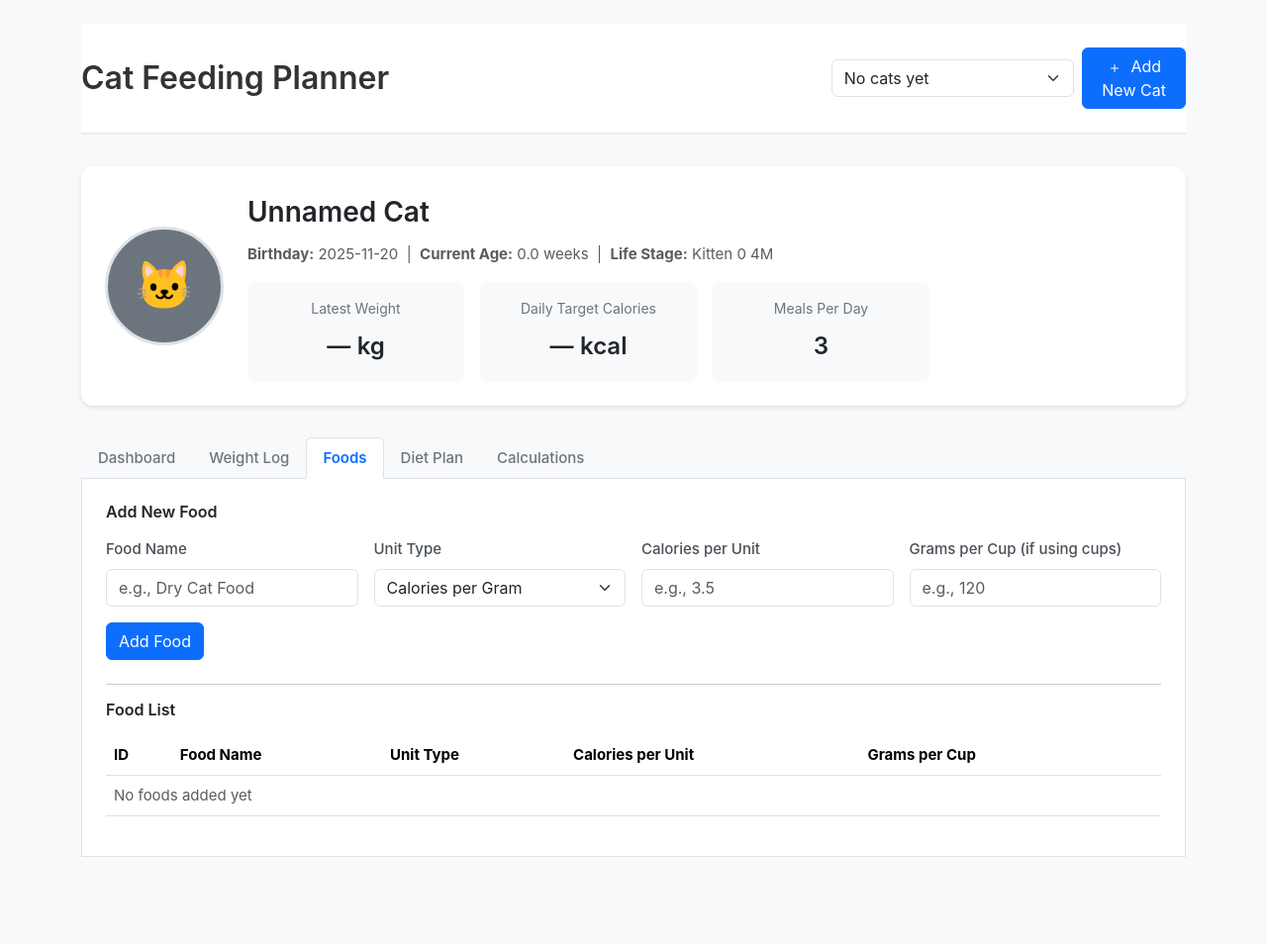
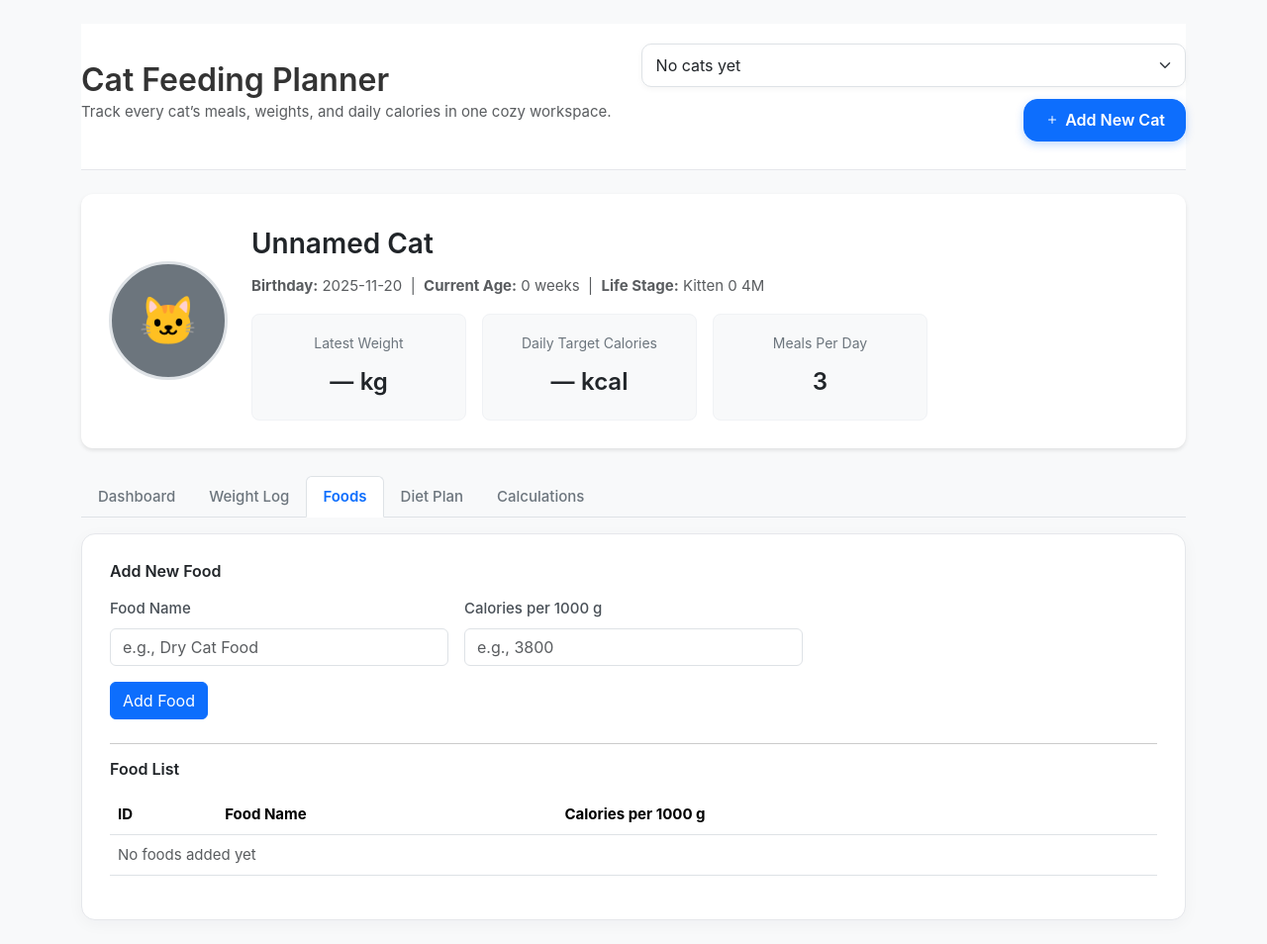
Before and after one commit to kxxxx-hi/babbu-feeder, a Flask app: page / in a window 1280 px wide, after a click on "Foods". Shown: the whole page at 99% size. Before the commit the page ends 866 px from the top, so only its background shows below. Run offline with Flask 3, Linux system fonts and the light colour scheme; some libraries are stand-ins or nearby versions.

Commit message:
Simplify food inputs and improve age display\n\n- Replace food units with a single "calories per 1000 g" field and adjust forms/tables\n- Update calorie calculations to work in grams only\n- Format cat ages as weeks, months or years without decimals\n- Polish top UI layout spacing and per-meal table to match new data

```diff
--- a/api/index.py
+++ b/api/index.py
@@ -64,9 +64,62 @@ def der_factor(stage: str) -> float:
 def der_kcal(weight_kg: float, stage: str) -> float:
     return rer_kcal(weight_kg) * der_factor(stage)
 
+def format_age_display(age_weeks: float) -> str:
+    if age_weeks is None or age_weeks < 0:
+        return "—"
+    weeks = int(round(age_weeks))
+    if weeks < 12:
+        return f"{weeks} week{'s' if weeks != 1 else ''}"
+    if weeks < 52:
+        months = weeks // 4
+        rem_weeks = weeks % 4
+        parts = []
+        if months:
+            parts.append(f"{months} month{'s' if months != 1 else ''}")
+        if rem_weeks:
+            parts.append(f"{rem_weeks} week{'s' if rem_weeks != 1 else ''}")
+        return " ".join(parts) if parts else "0 months"
+    years = weeks // 52
+    rem_weeks = weeks % 52
+    months = rem_weeks // 4
+    parts = [f"{years} year{'s' if years != 1 else ''}"]
+    if months:
+        parts.append(f"{months} month{'s' if months != 1 else ''}")
+    return " ".join(parts)
+
+def calories_per_kg(food: dict) -> Optional[float]:
+    """Return calories per 1000 g for a food entry, converting legacy fields if needed."""
+    if not food:
+        return None
+    if food.get("kcal_per_kg"):
+        try:
+            return float(food["kcal_per_kg"])
+        except (ValueError, TypeError):
+            return None
+    # Legacy fields
+    unit = food.get("unit")
+    kpu = food.get("kcal_per_unit")
+    if not kpu:
+        return None
+    try:
+        kpu = float(kpu)
+    except (ValueError, TypeError):
+        return None
+    if unit == "kcal_per_g":
+        return kpu * 1000.0
+    if unit == "kcal_per_cup":
+        gpc = food.get("grams_per_cup")
+        if gpc:
+            try:
+                return (kpu / float(gpc)) * 1000.0
+            except (ValueError, TypeError):
+                return None
+    return None
+
+
 def kcal_split(total_kcal: float, meals_per_day: int, diet_list: List[dict], foods_list: List[dict]) -> pd.DataFrame:
     if total_kcal <= 0 or meals_per_day <= 0 or not diet_list or not foods_list:
-        return pd.DataFrame(columns=["Food","pct","kcal_day","kcal_meal","qty_per_meal","unit","grams_per_meal"])
+        return pd.DataFrame(columns=["Food","pct","kcal_day","kcal_meal","grams_per_meal"])
 
     foods_dict = {f["id"]: f for f in foods_list}
     out = []
@@ -78,23 +131,17 @@ def kcal_split(total_kcal: float, meals_per_day: int, diet_list: List[dict], foo
         food = foods_dict.get(fid)
         if not food:
             continue
-        unit = food["unit"]
-        kpu = float(food["kcal_per_unit"])
-        qty_per_meal = kcal_meal / kpu if kpu > 0 else 0.0
-        grams_pm = None
-        if unit == "kcal_per_g":
-            grams_pm = qty_per_meal
-        elif unit == "kcal_per_cup":
-            gpc = food.get("grams_per_cup")
-            grams_pm = qty_per_meal * gpc if gpc else None
+        kcal_per_kg = calories_per_kg(food)
+        if not kcal_per_kg or kcal_per_kg <= 0:
+            continue
+        # grams per meal = kcal_meal * 1000 / kcal_per_kg
+        grams_pm = (kcal_meal * 1000.0) / kcal_per_kg
         out.append({
             "Food": food["name"],
             "pct": pct,
             "kcal_day": round(kcal_day, 1),
             "kcal_meal": round(kcal_meal, 1),
-            "qty_per_meal": round(qty_per_meal, 3),
-            "unit": ("g" if unit=="kcal_per_g" else "cups"),
-            "grams_per_meal": None if grams_pm is None else round(grams_pm, 1),
+            "grams_per_meal": round(grams_pm, 1),
         })
     return pd.DataFrame(out)
 
@@ -256,6 +303,12 @@ def get_foods():
         if not data:
             return []
         foods = data.get("foods", [])
+        # ensure kcal_per_kg present
+        for food in foods:
+            if "kcal_per_kg" not in food or not food.get("kcal_per_kg"):
+                converted = calories_per_kg(food)
+                if converted:
+                    food["kcal_per_kg"] = round(converted, 1)
         return sorted(foods, key=lambda x: x.get("name", ""))
     except Exception as e:
         print(f"Error reading foods: {e}")
@@ -498,16 +551,15 @@ def home():
         return redirect(url_for("home", cat_id=cat_id))
 
     if action == "add_food":
-        name = request.form.get("food_name").strip()
-        unit = request.form.get("food_unit")
-        kpu = float(request.form.get("kcal_per_unit"))
-        gpc_raw = request.form.get("grams_per_cup")
-        gpc = float(gpc_raw) if gpc_raw else None
+        name = (request.form.get("food_name") or "").strip()
+        if not name:
+            return redirect(url_for("home", cat_id=cat_id) if cat_id else url_for("home"))
+        kcal_per_kg = float(request.form.get("kcal_per_kg"))
+        if kcal_per_kg <= 0:
+            return redirect(url_for("home", cat_id=cat_id) if cat_id else url_for("home"))
         food_data = {
             "name": name,
-            "unit": unit,
-            "kcal_per_unit": kpu,
-            "grams_per_cup": gpc
+            "kcal_per_kg": round(kcal_per_kg, 1)
         }
         save_food(food_data)
         return redirect(url_for("home", cat_id=cat_id) if cat_id else url_for("home"))
@@ -576,6 +628,7 @@ def home():
             age_weeks = 0.0
 
     stage = (selected_cat.get("life_stage_override") or "") or infer_life_stage(age_weeks)
+    age_display = format_age_display(age_weeks)
 
     latest_w = None
     if not weights_df.empty:
@@ -613,6 +666,7 @@ def home():
         selected_cat=selected_cat,
         cat_id=cat_id,
         age_weeks=age_weeks,
+        age_display=age_display,
         stage=stage,
         latest_w=latest_w,
         daily_kcal=daily_kcal,
--- a/templates/index.html
+++ b/templates/index.html
@@ -17,15 +17,40 @@
     .table-sm td, .table-sm th { padding: .5rem; }
     .header-section {
       background: white;
-      border-bottom: 2px solid #e9ecef;
-      padding: 1.5rem 0;
-      margin-bottom: 2rem;
+      border-bottom: 1px solid #e5e7eb;
+      padding: 1.25rem 0 1.75rem;
+      margin-bottom: 1.5rem;
+    }
+    .header-section h2 {
+      font-weight: 600;
+      margin-bottom: 0.5rem;
+    }
+    .header-actions {
+      display: flex;
+      flex-wrap: wrap;
+      align-items: center;
+      gap: 0.75rem;
+    }
+    .cat-selector {
+      min-width: 230px;
+      padding: 0.55rem 2.5rem 0.55rem 0.85rem;
+      border-radius: 10px;
+      box-shadow: 0 2px 6px rgba(0,0,0,0.04);
+    }
+    .btn-add-cat {
+      display: inline-flex;
+      align-items: center;
+      gap: 0.35rem;
+      border-radius: 14px;
+      padding: 0.55rem 1.25rem;
+      font-weight: 600;
+      box-shadow: 0 3px 8px rgba(13,110,253,.25);
     }
     .cat-profile-card {
       background: white;
       border-radius: 12px;
-      padding: 1.5rem;
-      margin-bottom: 2rem;
+      padding: 1.75rem;
+      margin-bottom: 1.75rem;
       box-shadow: 0 2px 4px rgba(0,0,0,0.1);
     }
     .cat-profile-img {
@@ -44,8 +69,9 @@
     .stat-card {
       background: #f8f9fa;
       border-radius: 8px;
-      padding: 1rem;
+      padding: 1.15rem;
       text-align: center;
+      border: 1px solid #f0f2f5;
     }
     .stat-label {
       font-size: 0.875rem;
@@ -75,16 +101,41 @@
       color: #212529;
       margin-bottom: 1rem;
     }
+    .section-card {
+      background: #fff;
+      border-radius: 14px;
+      border: 1px solid #e5e7eb;
+      padding: 1.75rem;
+      box-shadow: 0 4px 16px rgba(15,23,42,0.04);
+    }
+    @media (max-width: 768px) {
+      .header-actions {
+        width: 100%;
+        flex-direction: column;
+        align-items: stretch;
+      }
+      .cat-selector {
+        width: 100%;
+      }
+      .btn-add-cat {
+        width: 100%;
+        justify-content: center;
+      }
+    }
   </style>
 </head>
 <body class="bg-light">
 <div class="container py-4">
   <!-- Header Section -->
   <div class="header-section">
-    <div class="d-flex justify-content-between align-items-center">
-      <h2 class="mb-0" style="font-weight: 600;">Cat Feeding Planner</h2>
-      <div class="d-flex gap-2 align-items-center">
-        <select class="form-select" id="catSelector" style="min-width: 200px;" onchange="window.location.href='?cat_id=' + this.value">
+    <div class="row align-items-center g-3">
+      <div class="col-lg-6 col-12">
+        <h2 class="mb-0">Cat Feeding Planner</h2>
+        <p class="text-muted mb-0">Track every cat’s meals, weights, and daily calories in one cozy workspace.</p>
+      </div>
+      <div class="col-lg-6 col-12">
+        <div class="header-actions justify-content-lg-end">
+          <select class="form-select cat-selector" id="catSelector" onchange="window.location.href='?cat_id=' + this.value">
           {% if cats|length > 0 %}
             {% for cat in cats %}
               <option value="{{ cat.id }}" {% if cat.id == cat_id %}selected{% endif %}>{{ cat.name }}</option>
@@ -93,12 +144,13 @@
             <option value="">No cats yet</option>
           {% endif %}
         </select>
-        <button class="btn btn-primary" data-bs-toggle="modal" data-bs-target="#addCatModal">
-          <svg xmlns="http://www.w3.org/2000/svg" width="16" height="16" fill="currentColor" viewBox="0 0 16 16" style="margin-right: 0.25rem;">
-            <path d="M8 4a.5.5 0 0 1 .5.5v3h3a.5.5 0 0 1 0 1h-3v3a.5.5 0 0 1-1 0v-3h-3a.5.5 0 0 1 0-1h3v-3A.5.5 0 0 1 8 4z"/>
-          </svg>
-          Add New Cat
-        </button>
+          <button class="btn btn-primary btn-add-cat" data-bs-toggle="modal" data-bs-target="#addCatModal">
+            <svg xmlns="http://www.w3.org/2000/svg" width="16" height="16" fill="currentColor" viewBox="0 0 16 16">
+              <path d="M8 4a.5.5 0 0 1 .5.5v3h3a.5.5 0 0 1 0 1h-3v3a.5.5 0 0 1-1 0v-3h-3a.5.5 0 0 1 0-1h3v-3A.5.5 0 0 1 8 4z"/>
+            </svg>
+            Add New Cat
+          </button>
+        </div>
       </div>
     </div>
   </div>
@@ -117,7 +169,7 @@
         <div class="cat-name">{{ selected_cat.name }}</div>
         <div class="text-muted mb-3">
           <strong>Birthday:</strong> {{ selected_cat.birthday if selected_cat.birthday else "Not set" }} &nbsp;|&nbsp;
-          <strong>Current Age:</strong> {{ "%.1f"|format(age_weeks) }} weeks &nbsp;|&nbsp;
+          <strong>Current Age:</strong> {{ age_display }} &nbsp;|&nbsp;
           <strong>Life Stage:</strong> {{ stage.replace("_", " ").title() }}
         </div>
         <div class="row g-3">
@@ -153,7 +205,7 @@
     <li class="nav-item"><button class="nav-link" data-bs-toggle="tab" data-bs-target="#calc" type="button">Calculations</button></li>
   </ul>
 
-  <div class="tab-content border border-top-0 p-4 bg-white">
+  <div class="tab-content section-card mt-3">
     <!-- Dashboard -->
     <div class="tab-pane fade show active" id="dash">
       <h6>Per-Meal Feeding Plan</h6>
@@ -168,8 +220,6 @@
               <th>% Daily Calories</th>
               <th>Calories per Day</th>
               <th>Calories per Meal</th>
-              <th>Quantity per Meal</th>
-              <th>Unit</th>
               <th>Grams per Meal</th>
             </tr>
           </thead>
@@ -180,9 +230,7 @@
               <td class="kmono">{{ "%.1f"|format(r.pct) }}%</td>
               <td class="kmono">{{ "%.1f"|format(r.kcal_day) }} kcal</td>
               <td class="kmono">{{ "%.1f"|format(r.kcal_meal) }} kcal</td>
-              <td class="kmono">{{ "%.3f"|format(r.qty_per_meal) }}</td>
-              <td>{{ r.unit }}</td>
-              <td class="kmono">{{ r.grams_per_meal if r.grams_per_meal is not none else "—" }} g</td>
+              <td class="kmono">{{ "%.1f"|format(r.grams_per_meal) if r.grams_per_meal is not none else "—" }} g</td>
             </tr>
           {% endfor %}
           </tbody>
@@ -250,24 +298,13 @@
       <form method="post" class="row g-3 mb-4">
         <input type="hidden" name="action" value="add_food">
         <input type="hidden" name="cat_id" value="{{ cat_id }}">
-        <div class="col-md-3">
+        <div class="col-md-4">
           <label class="form-label">Food Name</label>
           <input name="food_name" class="form-control" required placeholder="e.g., Dry Cat Food">
         </div>
-        <div class="col-md-3">
-          <label class="form-label">Unit Type</label>
-          <select name="food_unit" class="form-select">
-            <option value="kcal_per_g">Calories per Gram</option>
-            <option value="kcal_per_cup">Calories per Cup</option>
-          </select>
-        </div>
-        <div class="col-md-3">
-          <label class="form-label">Calories per Unit</label>
-          <input type="number" step="0.1" name="kcal_per_unit" class="form-control" required placeholder="e.g., 3.5">
-        </div>
-        <div class="col-md-3">
-          <label class="form-label">Grams per Cup (if using cups)</label>
-          <input type="number" step="1" name="grams_per_cup" class="form-control" placeholder="e.g., 120">
+        <div class="col-md-4">
+          <label class="form-label">Calories per 1000 g</label>
+          <input type="number" step="1" min="1" name="kcal_per_kg" class="form-control" required placeholder="e.g., 3800">
         </div>
         <div class="col-12">
           <button class="btn btn-primary">Add Food</button>
@@ -282,9 +319,7 @@
             <tr>
               <th>ID</th>
               <th>Food Name</th>
-              <th>Unit Type</th>
-              <th>Calories per Unit</th>
-              <th>Grams per Cup</th>
+              <th>Calories per 1000 g</th>
               <th></th>
             </tr>
           </thead>
@@ -293,9 +328,7 @@
             <tr>
               <td class="kmono">{{ f.id }}</td>
               <td><strong>{{ f.name }}</strong></td>
-              <td>{{ f.unit.replace("_", " ").title() }}</td>
-              <td class="kmono">{{ "%.1f"|format(f.kcal_per_unit) }} kcal</td>
-              <td class="kmono">{{ f.grams_per_cup if f.grams_per_cup else "—" }} g</td>
+              <td class="kmono">{{ "%.0f"|format(f.kcal_per_kg or 0) }} kcal</td>
               <td>
                 <form method="post" class="d-inline">
                   <input type="hidden" name="action" value="delete_food">
@@ -307,7 +340,7 @@
             </tr>
           {% endfor %}
           {% if foods|length == 0 %}
-            <tr><td colspan="6" class="text-muted">No foods added yet</td></tr>
+            <tr><td colspan="4" class="text-muted">No foods added yet</td></tr>
           {% endif %}
           </tbody>
         </table>
@@ -438,7 +471,7 @@
 <script src="https://cdn.jsdelivr.net/npm/bootstrap@5.3.3/dist/js/bootstrap.bundle.min.js"></script>
 <script>
 // Charts
-const trend = {{ trend|tojson }};
+const trend = JSON.parse('{{ trend|tojson|safe }}');
 const labels = trend.map(r => r.dt);
 const wdata  = trend.map(r => r.weight_kg);
 const kdata  = trend.map(r => r.der_kcal);
```
